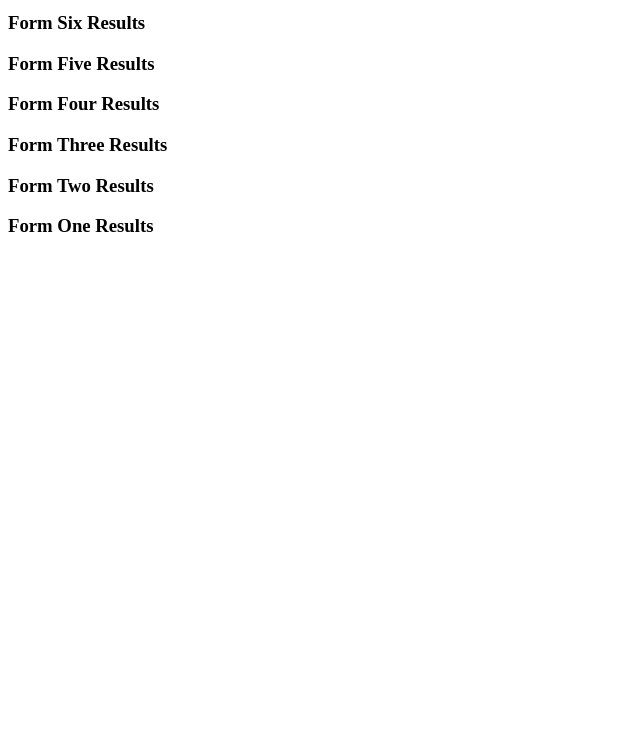
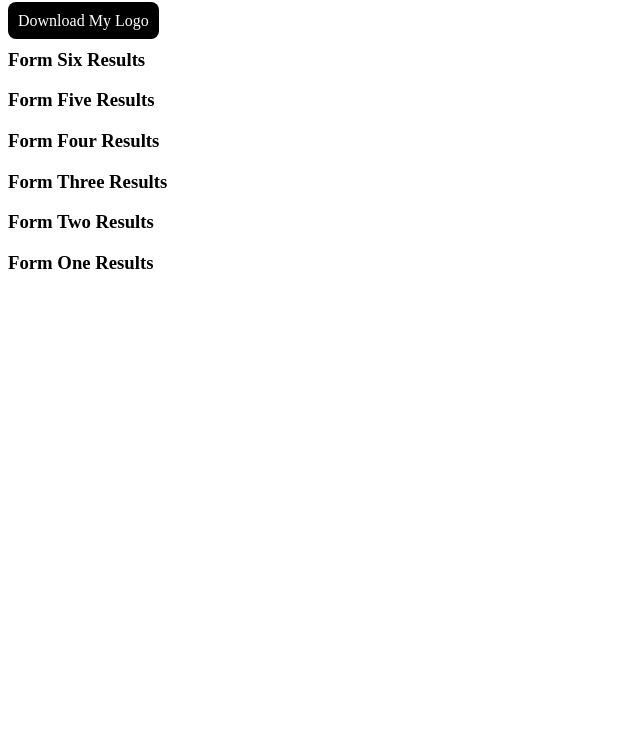
Before and after one commit to DarkBit18/Ghost-Mode, a plain HTML site: page index.html in a window 1280 px wide. Shown: the part 68-800 px from the top of the page, without its empty margins (0-640 px from the left). Drawn offline with Linux system fonts and the light colour scheme.

Commit message:
index.html

```diff
--- a/index.html
+++ b/index.html
@@ -9,6 +9,7 @@
         <h1>
          Academic Performance Results
         </h1>
+            <a href="My Darkbit logo.jpg" download style="text-decoration: none; background: black; color: white; padding: 10px; border-radius: 8px;">Download My Logo</a>
         <h3>Form Six Results
         </h3>
         <h3>
```
